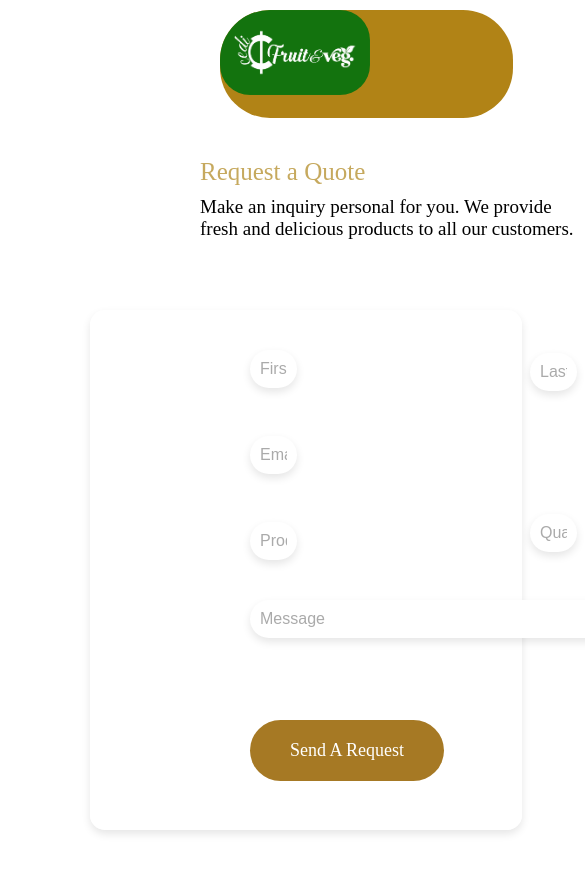
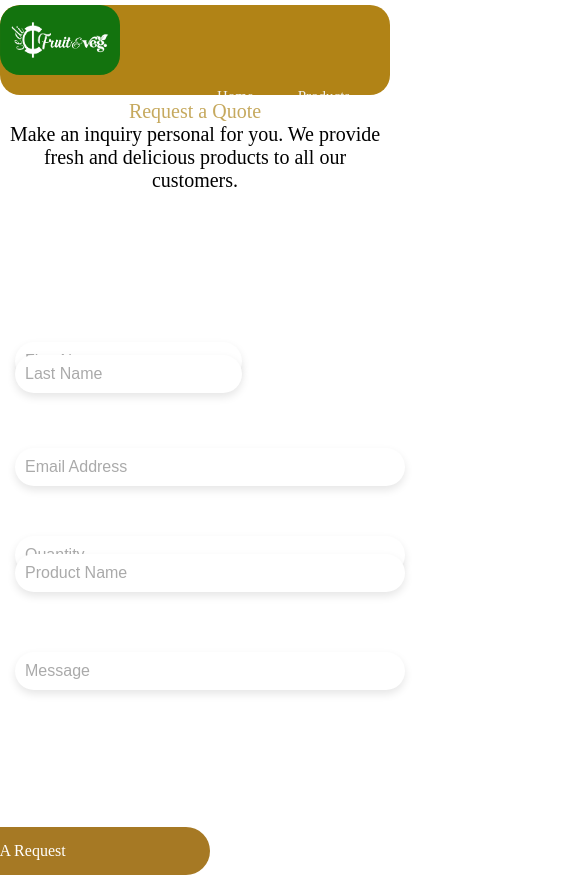
Before and after one commit to DaejonFerrao/shop, a React (Create React App) app: page /EnquiryForm in a window 390 px wide. Shown: the top 875 px of the page, 585 px wide, since content can reach past the window. Before the commit the page ends 844 px from the top, so only its background shows below. Built offline with nearby package versions, Linux system fonts and the light colour scheme.

Commit message:
added mobile responsiveness

```diff
--- a/src/Components/Navbar/Navbar.css
+++ b/src/Components/Navbar/Navbar.css
@@ -49,7 +49,7 @@
 
 .nav-list {
     color: white;
-    font-family: "Georgia", serif;
+    font-family: "Kavoon", serif;
     font-size: 18px;
     margin: 0 20px;
     cursor: pointer;
@@ -58,3 +58,110 @@
 .navbar-item:hover {
     text-decoration: underline;
 }
+
+
+.topnav {
+    position: relative;
+    background-color: #B18316;
+    overflow: hidden;
+    left: 220px;
+    width: 75%;
+    top: 10px;
+    border-radius: 50px;
+}
+
+/* Style the links inside the navigation bar */
+.topnav a {
+    position: relative;
+    font-weight: 20px;
+    top: 30px;
+    left: 490px;
+    border-radius: 40px;
+    gap: 20px;
+    color: #f2f2f2;
+    padding: 16px 16px;
+    text-decoration: none;
+    font-size: 17px;
+}
+
+/* Change the color of links on hover */
+.topnav a:hover {
+    background-color: #ddd;
+    color: black;
+}
+
+/* Add an active class to highlight the current page */
+.topnav a.active {
+    color: white;
+}
+
+/* Hide the link that should open and close the topnav on small screens */
+.topnav .icon {
+    display: none;
+}
+
+.Logo {
+    width: 150px;
+    float: left;
+    height: 85px;
+    border-radius: 30px;
+}
+
+.nav-list {
+    color: white;
+    font-family: "Kavoon", serif;
+    font-size: 18px;
+    margin: 0 20px;
+    cursor: pointer;
+}
+
+.navbar-item:hover {
+    text-decoration: underline;
+}
+
+/* Responsive styling for tablets and small desktops */
+@media screen and (max-width: 1024px) {
+    .topnav {
+        left: 0;
+        width: 90%;
+        top: 10px;
+        border-radius: 30px;
+    }
+
+    .topnav a {
+        left: 50%;
+        transform: translateX(-50%);
+        top: 20px;
+        font-size: 16px;
+        padding: 14px 14px;
+    }
+}
+
+/* Responsive styling for mobile devices */
+@media screen and (max-width: 768px) {
+    .topnav {
+        left: 0;
+        width: 100%;
+        top: 5px;
+        border-radius: 20px;
+    }
+
+    .topnav a {
+        left: 50%;
+        transform: translateX(-50%);
+        top: 10px;
+        font-size: 15px;
+        padding: 12px 12px;
+    }
+
+    .Logo {
+        width: 120px;
+        height: 70px;
+        border-radius: 20px;
+    }
+
+    .nav-list {
+        font-size: 16px;
+        margin: 0 10px;
+    }
+}
--- a/src/Components/Navbar/Navbar.js
+++ b/src/Components/Navbar/Navbar.js
@@ -6,7 +6,7 @@ const Navbar = () => {
     return (
         <div class="topnav" id="myTopnav">
             <img src={Logo} alt="Logo" className="Logo"/>
-            <a href="/" class="active">Home</a>
+            <a className="nav-list" href="/">Home</a>
             <a className="nav-list" href="Products">Products</a>
             <a className="nav-list" href="ContactUs">Contact</a>
             <a className="nav-list" href="about">About</a>
--- a/src/Pages/About/About.css
+++ b/src/Pages/About/About.css
@@ -16,3 +16,50 @@
     height: 500px;
     transform: rotate(180deg)
 }
+
+/* Responsive styling for tablets and small desktops */
+@media screen and (max-width: 1024px) {
+    .About {
+        left: 0;
+        width: 90%;
+        padding: 40px;
+        margin: 30px auto;
+    }
+}
+
+/* Responsive styling for mobile devices */
+@media screen and (max-width: 768px) {
+    .About {
+        left: 0;
+        width: 100%;
+        padding: 30px;
+        margin: 20px auto;
+        box-shadow: none; /* Optionally remove shadow for a cleaner mobile look */
+    }
+}
+
+.fruit1 {
+    position: relative;
+    right: 1000px;
+    height: 500px;
+    transform: rotate(180deg);
+}
+
+/* Responsive styling for tablets and small desktops */
+@media screen and (max-width: 1024px) {
+    .fruit1 {
+        right: 500px;
+        height: 400px;
+    }
+}
+
+/* Responsive styling for mobile devices */
+@media screen and (max-width: 768px) {
+    .fruit1 {
+        right: 0;
+        height: 300px;
+        margin: 0 auto;
+        display: block;
+        transform: rotate(180deg); /* Maintain rotation on mobile */
+    }
+}
--- a/src/Pages/ContactUs/ContactUs.css
+++ b/src/Pages/ContactUs/ContactUs.css
@@ -1,4 +1,4 @@
-.row-name  {
+.row-name {
     font-family: "Kavoon", serif;
     bottom: 20px;
     display: flex;
@@ -44,3 +44,73 @@
     border-radius: 50px;
     cursor: pointer;
 }
+
+/* Responsive styling for tablets and small desktops */
+@media screen and (max-width: 1024px) {
+
+    .row-name,
+    .row-laname {
+        left: 50px;
+        width: 40%;
+    }
+
+    .row-laname {
+        left: 50px;
+        /* Align with row-name */
+        bottom: 20px;
+    }
+
+    .row-contactmessage {
+        width: 80%;
+        left: 50px;
+        height: 120px;
+    }
+
+    .contact {
+        font-size: 35px;
+        left: 50px;
+    }
+
+    .contact-button {
+        left: 50px;
+        padding: 15px 30px;
+    }
+}
+
+/* Responsive styling for mobile devices */
+@media screen and (max-width: 768px) {
+
+    .row-name,
+    .row-laname {
+        left: 0;
+        width: 90%;
+        margin: 0 auto;
+        bottom: 10px;
+    }
+
+    .row-laname {
+        bottom: 10px;
+    }
+
+    .row-contactmessage {
+        width: 100%;
+        left: 0;
+        margin: 0 auto;
+        height: 200px;
+    }
+
+    .contact {
+        font-size: 28px;
+        left: 0;
+        text-align: center;
+        margin-bottom: 20px;
+    }
+
+    .contact-button {
+        left: 0;
+        width: 80%;
+        margin: 20px auto;
+        padding: 15px 30px;
+        text-align: center;
+    }
+}
--- a/src/Pages/EnquiryForm/EnquiryForm.css
+++ b/src/Pages/EnquiryForm/EnquiryForm.css
@@ -1,4 +1,3 @@
-
 .enquiry-title {
     color: #C6A95E;
     font-family: "Kavoon", serif;
@@ -59,7 +58,7 @@
     padding: 40px;
 }
 
-.row-fname  {
+.row-fname {
     bottom: 20px;
     display: flex;
     position: relative;
@@ -100,9 +99,10 @@
     position: relative;
     padding-bottom: 10px;
     bottom: 10px;
-    width: 500px;
+    width: 33%;
     left: 100px;
-    height: 150px;
+    margin: 20px 0;
+    height: 300px;
 }
 
 
@@ -119,3 +119,93 @@
     border-radius: 50px;
     cursor: pointer;
 }
+
+/* Responsive styling for tablets and small desktops */
+@media screen and (max-width: 1024px) {
+
+    .enquiry-title,
+    .enquiry-desc {
+        left: 50px;
+        top: 20px;
+        text-align: center;
+        font-size: 22px;
+    }
+
+    .Enquiry {
+        width: 90%;
+        left: 0;
+        padding: 50px 20px;
+    }
+
+    .row-fname,
+    .row-lname,
+    .row-email,
+    .row-quantity,
+    .row-product {
+        width: 45%;
+        left: 0;
+        margin: 10px 2.5%;
+    }
+
+    .row-message {
+        width: calc(100% - 40px);
+        left: 0;
+        margin: 20px 2.5%;
+    }
+
+    .enquiry-button {
+        position: relative;
+        left: 50%;
+        transform: translateX(-50%);
+        margin-top: 20px;
+        bottom: 0;
+        padding: 15px 30px;
+        font-size: 16px;
+    }
+}
+
+/* Responsive styling for mobile devices */
+@media screen and (max-width: 768px) {
+
+    .enquiry-title,
+    .enquiry-desc {
+        left: 0;
+        top: 10px;
+        text-align: center;
+        font-size: 20px;
+    }
+
+    .Enquiry {
+        width: 100%;
+        left: 0;
+        padding: 40px 15px;
+        box-shadow: none;
+    }
+
+    .row-fname,
+    .row-lname,
+    .row-email,
+    .row-quantity,
+    .row-product {
+        width: 100%;
+        left: 0;
+        margin: 10px 0;
+    }
+
+    .row-message {
+        width: 100%;
+        left: 0;
+        margin: 20px 0;
+        height: 120px;
+    }
+
+    .enquiry-button {
+        position: relative;
+        left: 0;
+        margin-top: 15px;
+        width: 100%;
+        padding: 15px;
+        font-size: 16px;
+        text-align: center;
+    }
+}
--- a/src/Pages/Home/Home.css
+++ b/src/Pages/Home/Home.css
@@ -64,7 +64,7 @@ body {
 
 .home-button {
     position: relative;
-    bottom: 50px;
+    bottom: 90px;
     background-color: #a67924;
     color: white;
     font-family: "Kavoon", serif;
@@ -74,3 +74,83 @@ body {
     border-radius: 50px;
     cursor: pointer;
 }
+
+/* Responsive styling for tablets and small desktops */
+@media screen and (max-width: 1024px) {
+    .home {
+        right: 0;
+        width: 90%;
+        padding: 40px;
+        height: auto;
+    }
+
+    .title {
+        bottom: 0;
+        font-size: 32px;
+    }
+
+    .description {
+        bottom: 0;
+        font-size: 28px;
+    }
+
+    .button-container {
+        bottom: 0;
+        gap: 15px;
+    }
+
+    .fruit {
+        left: 50%;
+        transform: translateX(-50%);
+        bottom: 30px;
+    }
+
+    .home-button {
+        bottom: 30px;
+    }
+}
+
+/* Responsive styling for mobile devices */
+@media screen and (max-width: 768px) {
+    .home {
+        right: 0;
+        width: 100%;
+        padding: 30px;
+        height: auto;
+    }
+
+    .title {
+        bottom: 0;
+        font-size: 28px;
+    }
+
+    .description {
+        bottom: 0;
+        font-size: 24px;
+    }
+
+    .button-container {
+        bottom: 0;
+        flex-direction: column;
+        gap: 10px;
+    }
+
+    .button {
+        padding: 15px 30px;
+        font-size: 16px;
+    }
+
+    .fruit {
+        left: 50%;
+        transform: translateX(-50%);
+        bottom: 20px;
+        width: 80%;
+        /* Adjust as needed */
+    }
+
+    .home-button {
+        bottom: 20px;
+        padding: 15px 30px;
+        font-size: 16px;
+    }
+}
--- a/src/Pages/Home/Home.js
+++ b/src/Pages/Home/Home.js
@@ -3,10 +3,11 @@ import "./Home.css";
 import Fruit1 from "../../Assets/fruit1.png";
 import Button from "../../Components/Button/Button";
 
-
+import { useNavigate } from "react-router-dom";
 
 const Home = () => {
 
+    const navigateTo = useNavigate();
 
     return (
         <div className="home">
@@ -21,8 +22,8 @@ const Home = () => {
             from the farm to your table.
             </p>
             <div className="button-container">
-                <Button path="/Shop" text="Products"/>
-                <Button path="/Products" text="Services" />
+                <button className="home-button" onClick={() => navigateTo("/Shop")}>Shop</button>
+                <button className="home-button" onClick={() => navigateTo("/Products")}>Products</button>
             </div>
         </div>
     );
--- a/src/Pages/Products/Products.css
+++ b/src/Pages/Products/Products.css
@@ -35,3 +35,47 @@ body {
     border-radius: 50px;
     cursor: pointer;
 }
+
+/* Responsive styling for tablets and small desktops */
+@media screen and (max-width: 1024px) {
+    .description-2 {
+        bottom: 0;
+        font-size: 22px;
+        margin-bottom: 20px;
+    }
+
+    .Products {
+        right: 0;
+        width: 90%;
+        padding: 40px;
+        height: auto;
+    }
+
+    .product-button {
+        bottom: 30px;
+        padding: 18px 35px;
+        font-size: 16px;
+    }
+}
+
+/* Responsive styling for mobile devices */
+@media screen and (max-width: 768px) {
+    .description-2 {
+        bottom: 0;
+        font-size: 20px;
+        margin-bottom: 15px;
+    }
+
+    .Products {
+        right: 0;
+        width: 100%;
+        padding: 30px;
+        height: auto;
+    }
+
+    .product-button {
+        bottom: 20px;
+        padding: 15px 30px;
+        font-size: 16px;
+    }
+}
--- a/src/Pages/Products/Products.js
+++ b/src/Pages/Products/Products.js
@@ -3,7 +3,12 @@ import "./Products.css";
 import Fruit2 from "../../Assets/Fruit2.png";
 import Button from "../../Components/Button/Button";
 
+import { useNavigate } from "react-router-dom";
+
 const Products = () => {
+
+    const navigateTo = useNavigate();
+
     return (
         <div className="Products">
         <div>
@@ -23,7 +28,7 @@ const Products = () => {
         lifestyle.
         </p>
         <div className="button-container">
-            <Button path="/Shop" text="View Our Products" />
+        <button className="product-button" onClick={() => navigateTo("/Shop")}>View Our Products</button>
         </div>
     </div>
     );
--- a/src/Pages/Shop/Shop.js
+++ b/src/Pages/Shop/Shop.js
@@ -50,7 +50,6 @@ const Shop = () => {
            <div>
             <div className='title-3'>Want to make an enquiry?</div>
             <p><a className="button-1" onClick={() => navigateTo("/EnquiryForm")}>Enquire Now</a> </p>
-            {/* <button className="button-1">Please enquire here</button> */}
            </div>
         </div>
     </div>
```
Also changed, not shown: src/Pages/Shop/Shop.css (+88 -0 lines).
